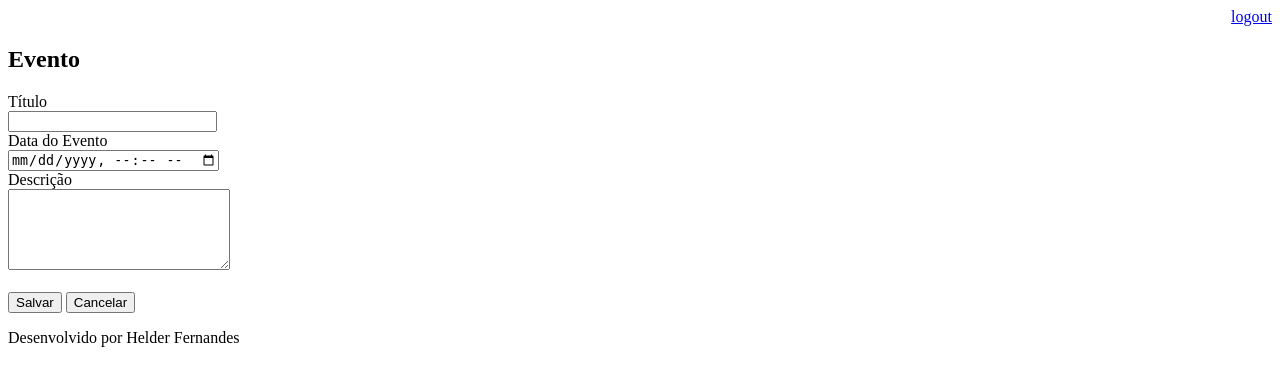
After one commit to HelderFernandes1717/agenda, a Django app: page /agenda/evento/ in a window 1280 px wide. The commit adds this page. Shown: the top 386 px of the page. Run offline with Django 3.2, Linux system fonts and the light colour scheme; a user stored in the database is signed in.

Commit message:
Inclusao

```diff
--- a/agenda/urls.py
+++ b/agenda/urls.py
@@ -22,9 +22,10 @@ from django.views.generic import RedirectView
 urlpatterns = [
     path('admin/', admin.site.urls),
     path('agenda/', views.lista_eventos),
+    path('agenda/evento/', views.evento),
+    path('agenda/evento/submit', views.submit_evento),
     path('', RedirectView.as_view(url = "/agenda/")),
     path('login/', views.login_user),
     path('login/submit', views.subimit_login),
-    path('logout/', views.logout_users)
-    ##path('', views.index)
+    path('logout/', views.logout_users)    ##path('', views.index)
 ]
--- a/core/views.py
+++ b/core/views.py
@@ -16,7 +16,6 @@ def login_user(request):
 def logout_users(request):
     logout(request)
     return redirect('/')
-
 
 def subimit_login(request):
     if request.POST:
@@ -40,3 +39,20 @@ def lista_eventos(request):
     evento = Evento.objects.filter(usuario=usuario)
     dados = {'eventos': evento}
     return render(request, 'agenda.html', dados)
+
+@login_required(login_url='/login/')
+def evento(request):
+    return render(request, 'evento.html')
+
+@login_required(login_url='/login/')
+def submit_evento(request):
+    if request.POST:
+        titulo = request.POST.get('titulo')
+        data_evento = request.POST.get('data_evento')
+        descricao = request.POST.get('descricao')
+        usuario = request.user
+        Evento.objects.create(titulo=titulo,
+                             data_evento=data_evento,
+                             descricao=descricao,
+                             usuario=usuario)
+        return redirect('/')
--- a/templates/agenda.html
+++ b/templates/agenda.html
@@ -2,6 +2,9 @@
 
 {% block content %}
     <h2>Agendamentos</h2>
+    <a href="evento/">
+         <button type="button">Novato Evento</button>
+    </a>
 
     <ul style="font-size: 18px">
         {% for evento in eventos %}
--- /dev/null
+++ b/templates/evento.html
@@ -0,0 +1,29 @@
+{% extends "model-page.html" %}
+
+{% block content %}
+
+<h2>Evento</h2>
+
+<form action="submit" method="POST">{% csrf_token %}
+    <label>Título</label>
+    <br>
+    <input type="text" name="titulo" size="23">
+    <br>
+    <label>Data do Evento</label>
+    <br>
+    <input type="datetime-local" name="data_evento">
+    <br>
+    <label>Descrição</label>
+    <br>
+    <textarea name="descricao" rows="5" cols="25"></textarea>
+    <br>
+    <br>
+    <button type="submit">Salvar</button>
+    <a href="/">
+       <button type="button">Cancelar</button>
+    </a>
+</form>
+
+
+
+{% endblock %}
```
Also changed, not shown: db.sqlite3. Lines whose indentation alone changed are shown as unchanged.
